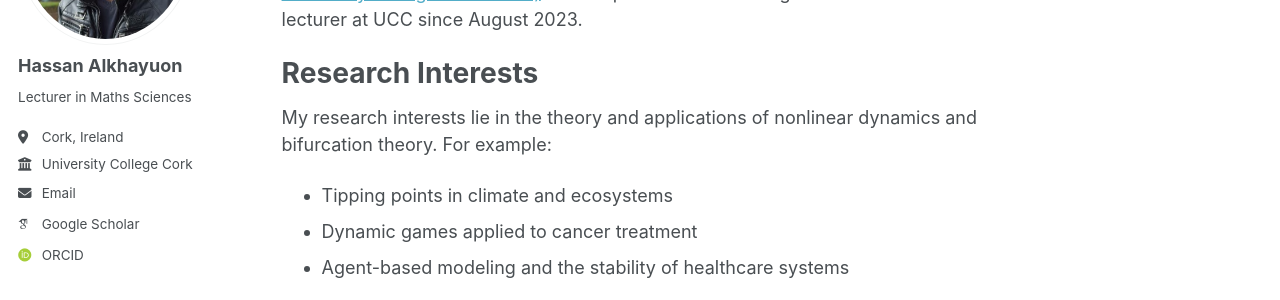
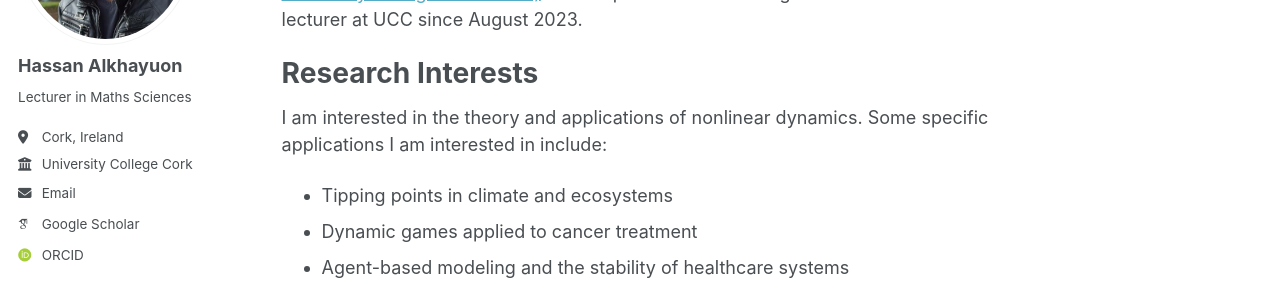
Before and after one commit to hassanalkhayuon/hassanalkhayuon.github.io, a Jekyll site: the page built from _pages/about.md, in a window 1280 px wide and 1138 px high. Shown: the part 243-543 px from the top of the window. Built offline with Jekyll 4.4.1, drawn with Linux system fonts in a browser that asks for light colours; some web fonts are replaced.

Commit message:
Update about.md

```diff
--- a/_pages/about.md
+++ b/_pages/about.md
@@ -13,7 +13,7 @@ I have been a lecturer at UCC since August 2023.
 
 Research Interests
 ==================
-My research interests lie in the theory and applications of nonlinear dynamics and bifurcation theory. For example:
+I am interested in the theory and applications of nonlinear dynamics. Some specific applications I am interested in include:
 
 * Tipping points in climate and ecosystems
 * Dynamic games applied to cancer treatment
```
